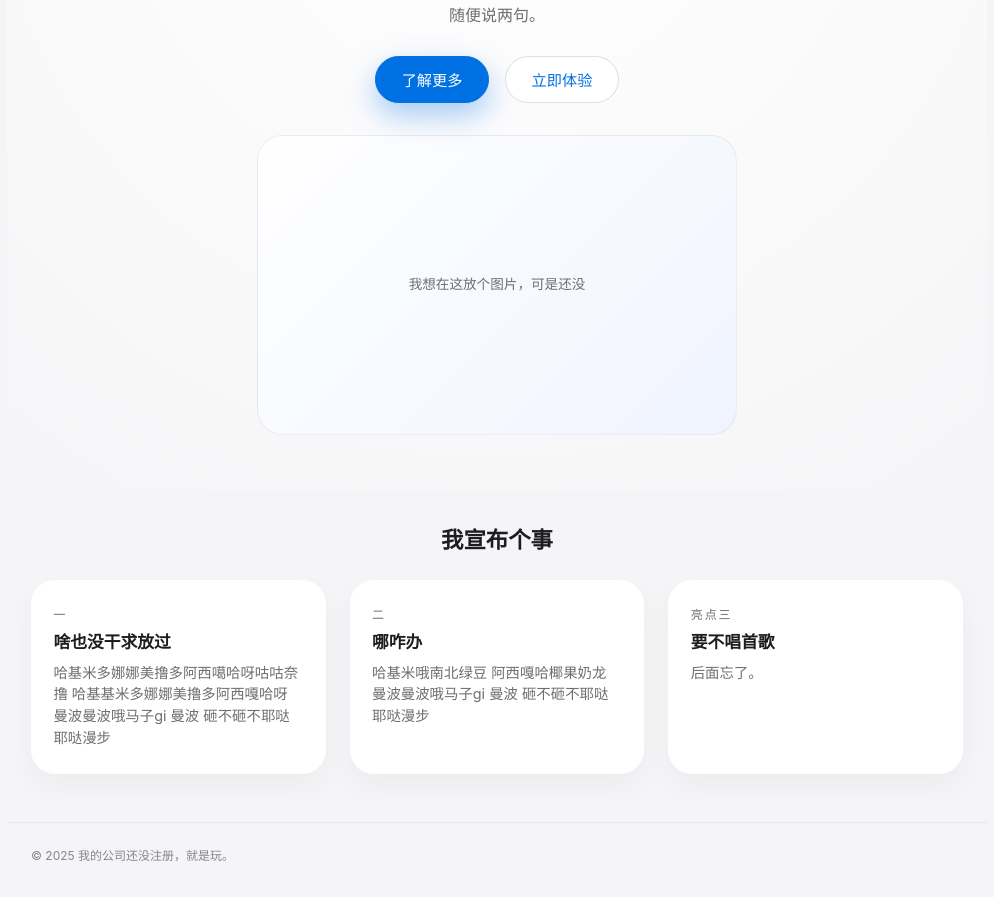
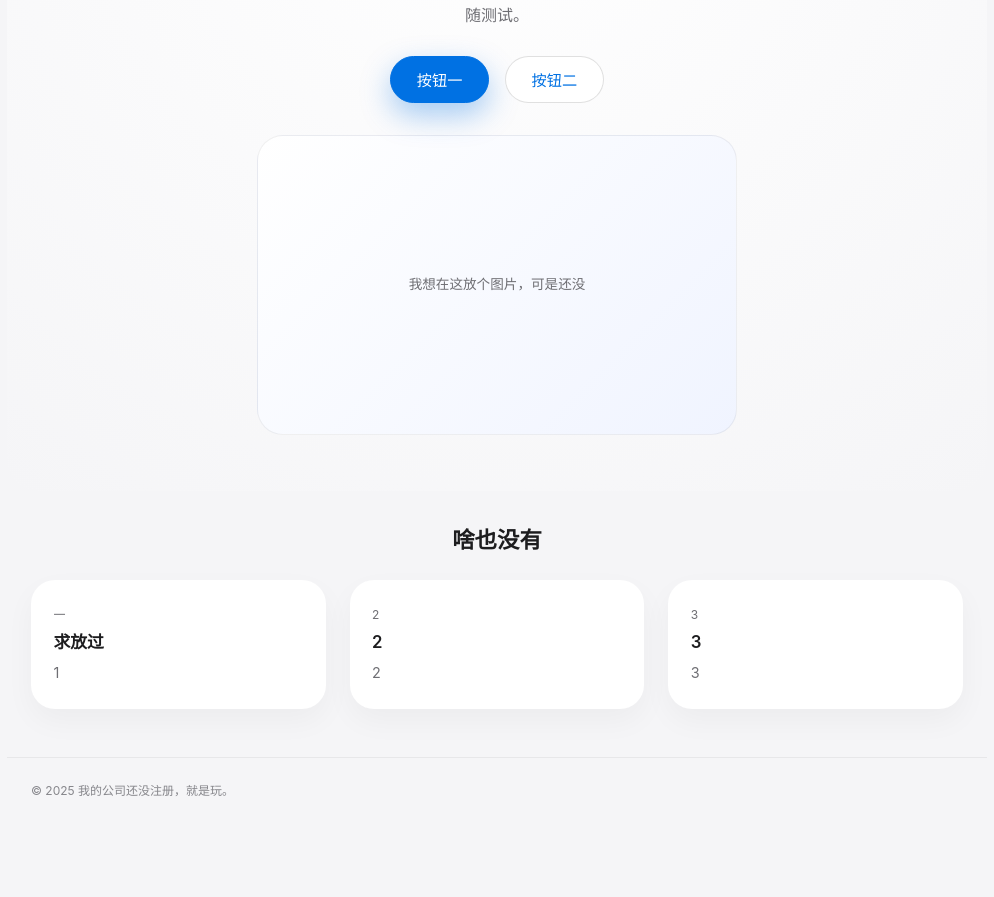
Before and after one commit to LiShuochen/LSC, a plain HTML site: page index.html in a window 1280 px wide. Shown: the part 260-1157 px from the top of the page, without its empty margins (143-1137 px from the left). After the commit the page ends 1092 px from the top, so only its background shows below. Drawn offline with Linux system fonts and the light colour scheme.

Commit message:
Update hero section and card content in index.html

```diff
--- a/index.html
+++ b/index.html
@@ -244,13 +244,13 @@
     <!-- Hero 区域 -->
     <section class="hero">
       <div class="hero-label">老年人</div>
-      <h1 class="hero-title">你的产品名称</h1>
+      <h1 class="hero-title">LSC的个人网站，目前还咋搭建</h1>
       <p class="hero-subtitle">
-        随便说两句。
+        随测试。
       </p>
       <div class="hero-actions">
-        <button class="btn-primary">了解更多</button>
-        <button class="btn-ghost">立即体验</button>
+        <button class="btn-primary">按钮一</button>
+        <button class="btn-ghost">按钮二</button>
       </div>
 
       <div class="hero-mock">
@@ -260,29 +260,29 @@
 
     <!-- 特性/模块 区域 -->
     <section class="section">
-      <h2 class="section-title">我宣布个事</h2>
+      <h2 class="section-title">啥也没有</h2>
       <div class="grid">
         <article class="card">
           <div class="card-label">一</div>
-          <h3 class="card-title">啥也没干求放过</h3>
+          <h3 class="card-title">求放过</h3>
           <p class="card-text">
-            哈基米多娜娜美撸多阿西噶哈呀咕咕奈撸 哈基基米多娜娜美撸多阿西嘎哈呀 曼波曼波哦马子gi 曼波 砸不砸不耶哒耶哒漫步
+            1
           </p>
         </article>
 
         <article class="card">
-          <div class="card-label">二</div>
-          <h3 class="card-title">哪咋办</h3>
+          <div class="card-label">2</div>
+          <h3 class="card-title">2</h3>
           <p class="card-text">
-            哈基米哦南北绿豆 阿西嘎哈椰果奶龙 曼波曼波哦马子gi 曼波 砸不砸不耶哒耶哒漫步
+            2
           </p>
         </article>
 
         <article class="card">
-          <div class="card-label">亮点三</div>
-          <h3 class="card-title">要不唱首歌</h3>
+          <div class="card-label">3</div>
+          <h3 class="card-title">3</h3>
           <p class="card-text">
-            后面忘了。
+            3
           </p>
         </article>
       </div>
```
